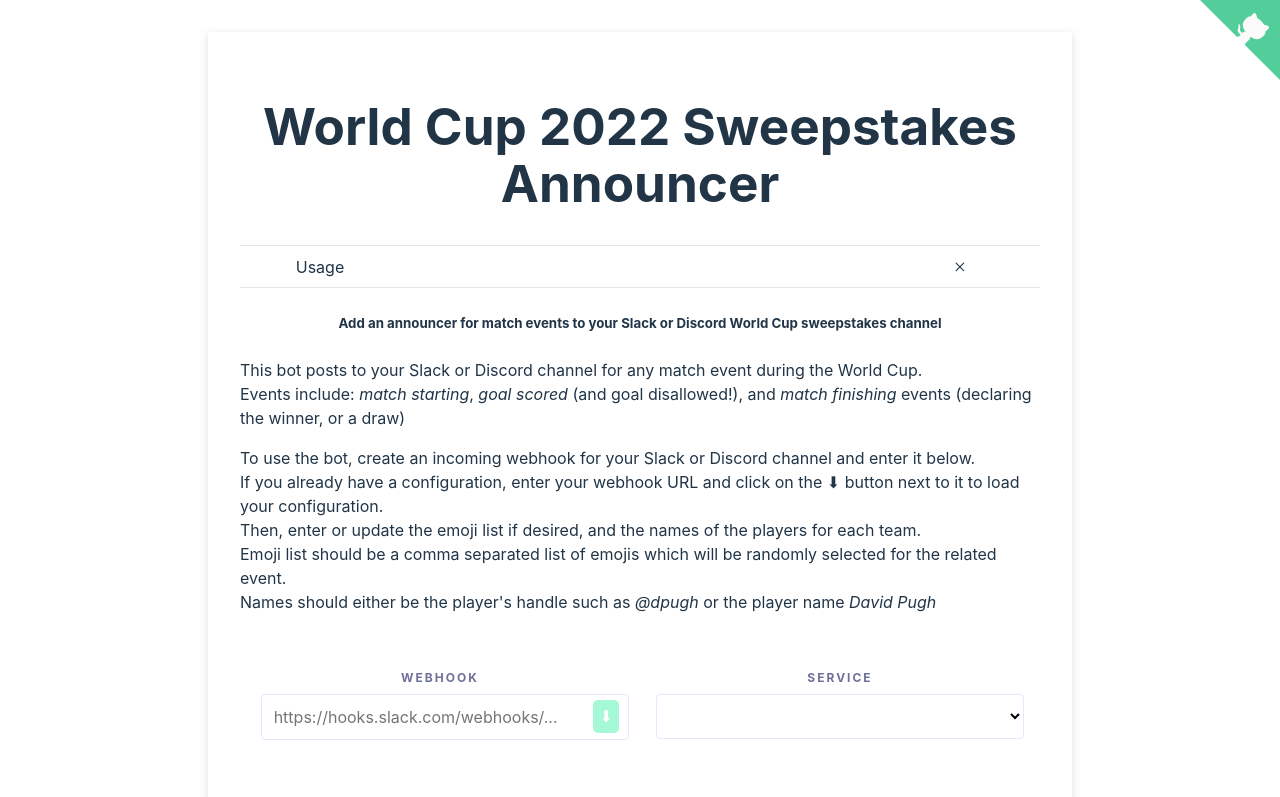
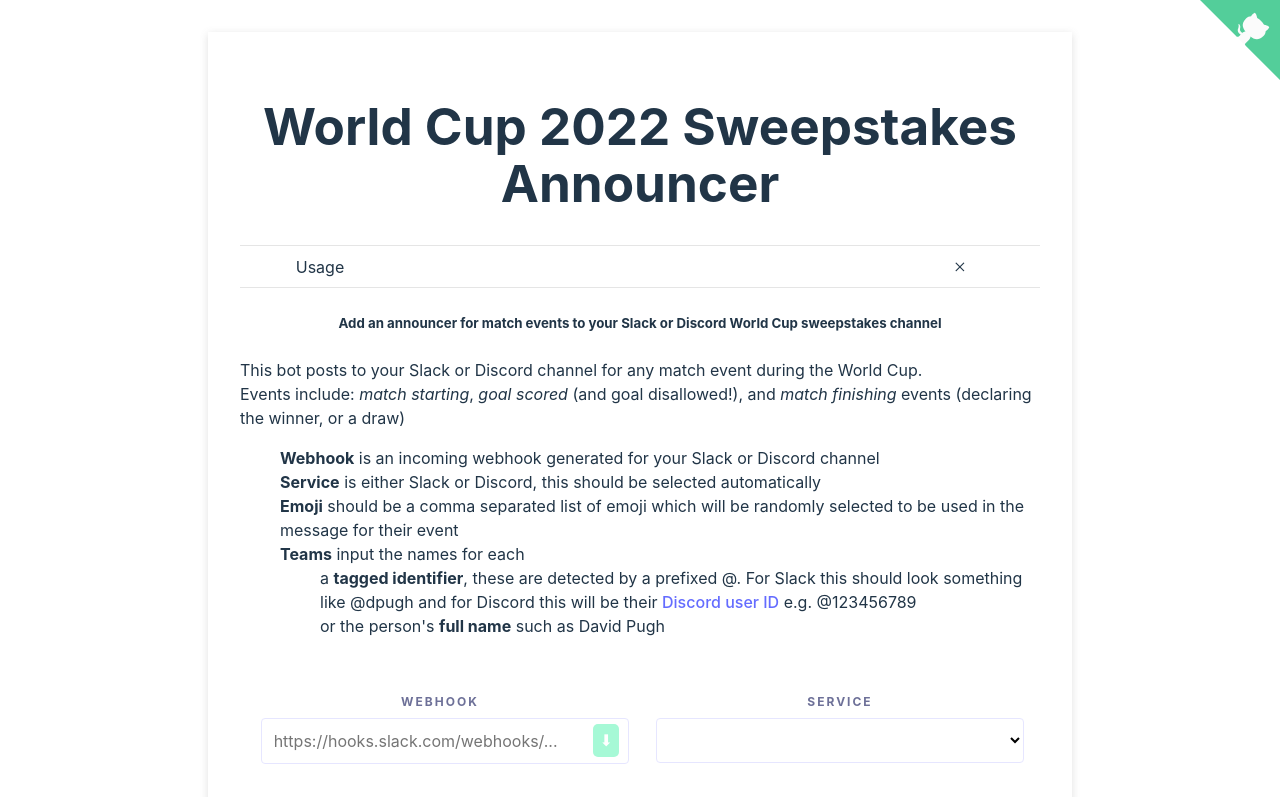
Before and after one commit to Plastonick/Sweepstakes-Frontend, a Svelte app: page / in a window 1280 px wide. Shown: the top 797 px of the page. Built offline with nearby package versions, Linux system fonts and the light colour scheme.

Commit message:
improve help

```diff
--- a/src/App.svelte
+++ b/src/App.svelte
@@ -125,7 +125,7 @@
   }
 
   const emojiTitle = 'Emoji should be a comma separated list of emoji randomly picked for their event, e.g. tada,confetti_ball,partying_face,fireworks'
-  let teamsExpanded = true
+  let teamsExpanded = false
   const toggleTeams = function () {
     teamsExpanded = !teamsExpanded
   }
@@ -166,17 +166,16 @@
       Events include: <i>match starting</i>, <i>goal scored</i> (and goal disallowed!), and <i>match finishing</i> events (declaring the winner, or a draw)
     </p>
 
-    <p>
-      To use the bot, create an incoming webhook for your Slack or Discord channel and enter it below.
-      <br>
-      If you already have a configuration, enter your webhook URL and click on the ⬇ button next to it to load your configuration.
-      <br>
-      Then, enter or update the emoji list if desired, and the names of the players for each team.
-      <br>
-      Emoji list should be a comma separated list of emojis which will be randomly selected for the related event.
-      <br>
-      Names should either be the player's handle such as <i>@dpugh</i> or the player name <i>David Pugh</i>
-    </p>
+    <ul>
+      <li><strong>Webhook</strong> is an incoming webhook generated for your Slack or Discord channel</li>
+      <li><strong>Service</strong> is either Slack or Discord, this should be selected automatically</li>
+      <li><strong>Emoji</strong> should be a comma separated list of emoji which will be randomly selected to be used in the message for their event</li>
+      <li><strong>Teams</strong> input the names for each </li>
+      <ul>
+        <li>a <strong>tagged identifier</strong>, these are detected by a prefixed @. For Slack this should look something like @dpugh and for Discord this will be their <a href="https://www.businessinsider.com/guides/tech/discord-id?r=US&IR=T">Discord user ID</a> e.g. @123456789</li>
+        <li>or the person's <strong>full name</strong> such as David Pugh</li>
+      </ul>
+    </ul>
   </div>
 
   <form on:submit|preventDefault>
--- a/src/app.css
+++ b/src/app.css
@@ -34,6 +34,11 @@ body {
 }
 
 p {
+    text-align: left;
+}
+
+ul {
+    list-style: none;
     text-align: left;
 }
 
```
